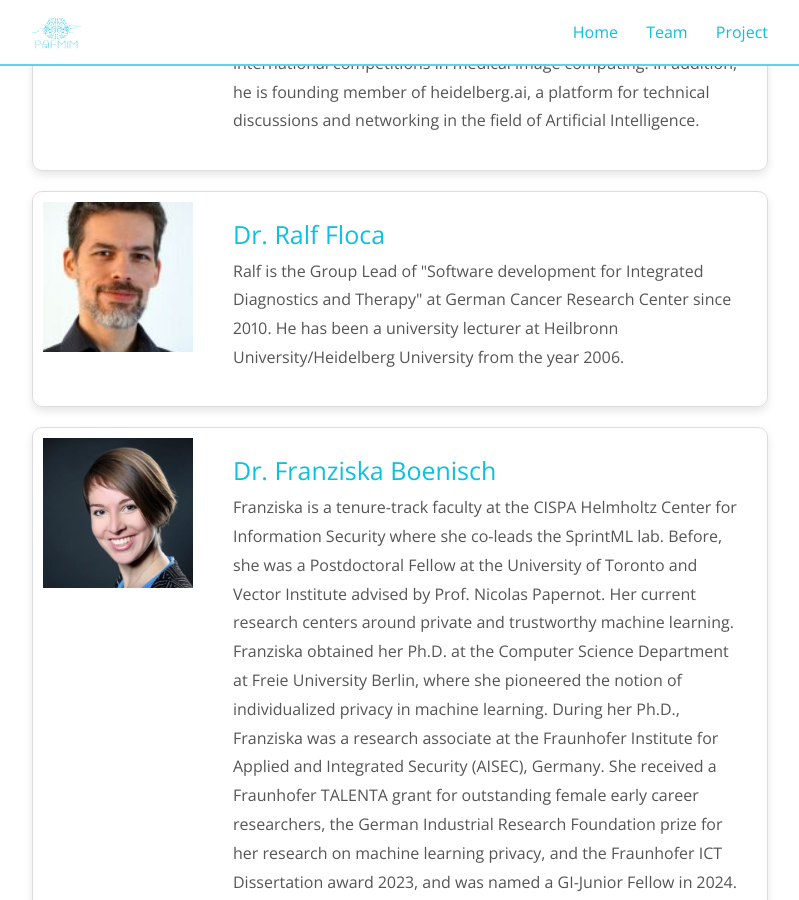
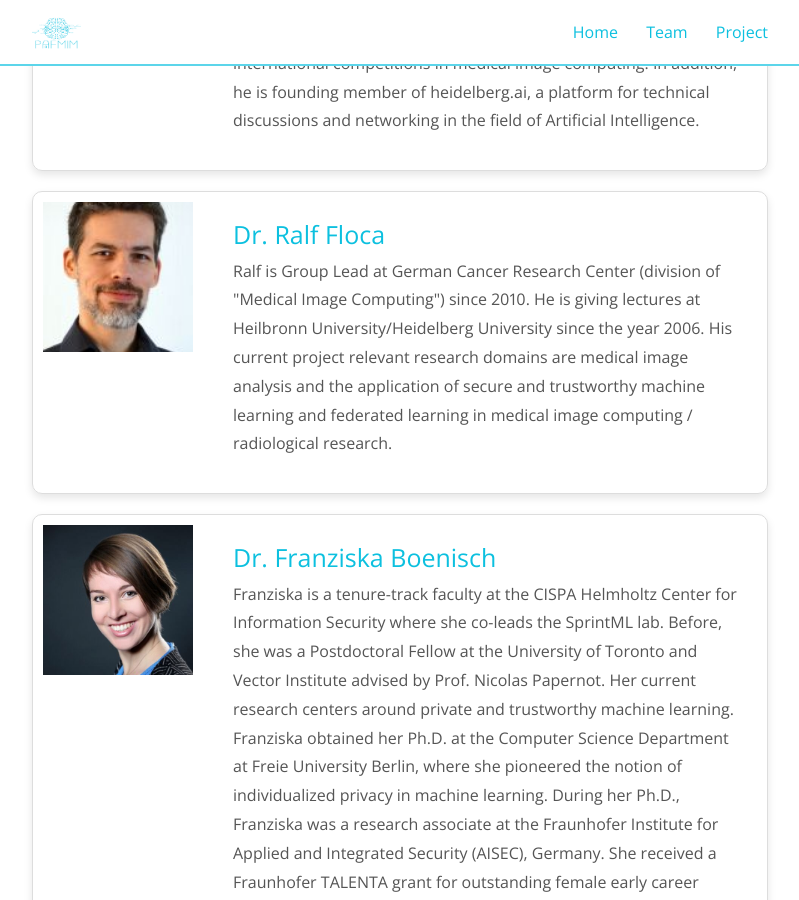
Before and after one commit to PAFMIM/PAFMIM.github.io, a Jekyll site: the page built from posts.md, in a window 1280 px wide and 900 px high, scrolled down 657 px. Shown: the whole window, without its empty margins (240-1039 px from the left). Built offline with Jekyll 4.4.1, drawn with Linux system fonts in a browser that asks for light colours; nearby versions of some CDN libraries.

Commit message:
Changed text for team page

```diff
--- a/posts.md
+++ b/posts.md
@@ -24,7 +24,7 @@ main_nav: true
   <div style="margin-left: 180px; text-align: left;">
     <a href = "https://www.dkfz.de/en/mic/team/people/Ralf_Floca.html" style=" font-size: 25px; margin-bottom: 10px;">Dr. Ralf Floca</a>
     <p style="font-size: 16px; color: #555;">
-      Ralf is the Group Lead of "Software development for Integrated Diagnostics and Therapy" at German Cancer Research Center since 2010. He has been a university lecturer at Heilbronn University/Heidelberg University from the year 2006.
+      Ralf is Group Lead at German Cancer Research Center (division of "Medical Image Computing") since 2010. He is giving lectures at Heilbronn University/Heidelberg University since the year 2006. His current project relevant research domains are medical image analysis and the application of secure and trustworthy machine learning and federated learning in medical image  computing / radiological research.
     </p>
   </div>
 </div>
```
